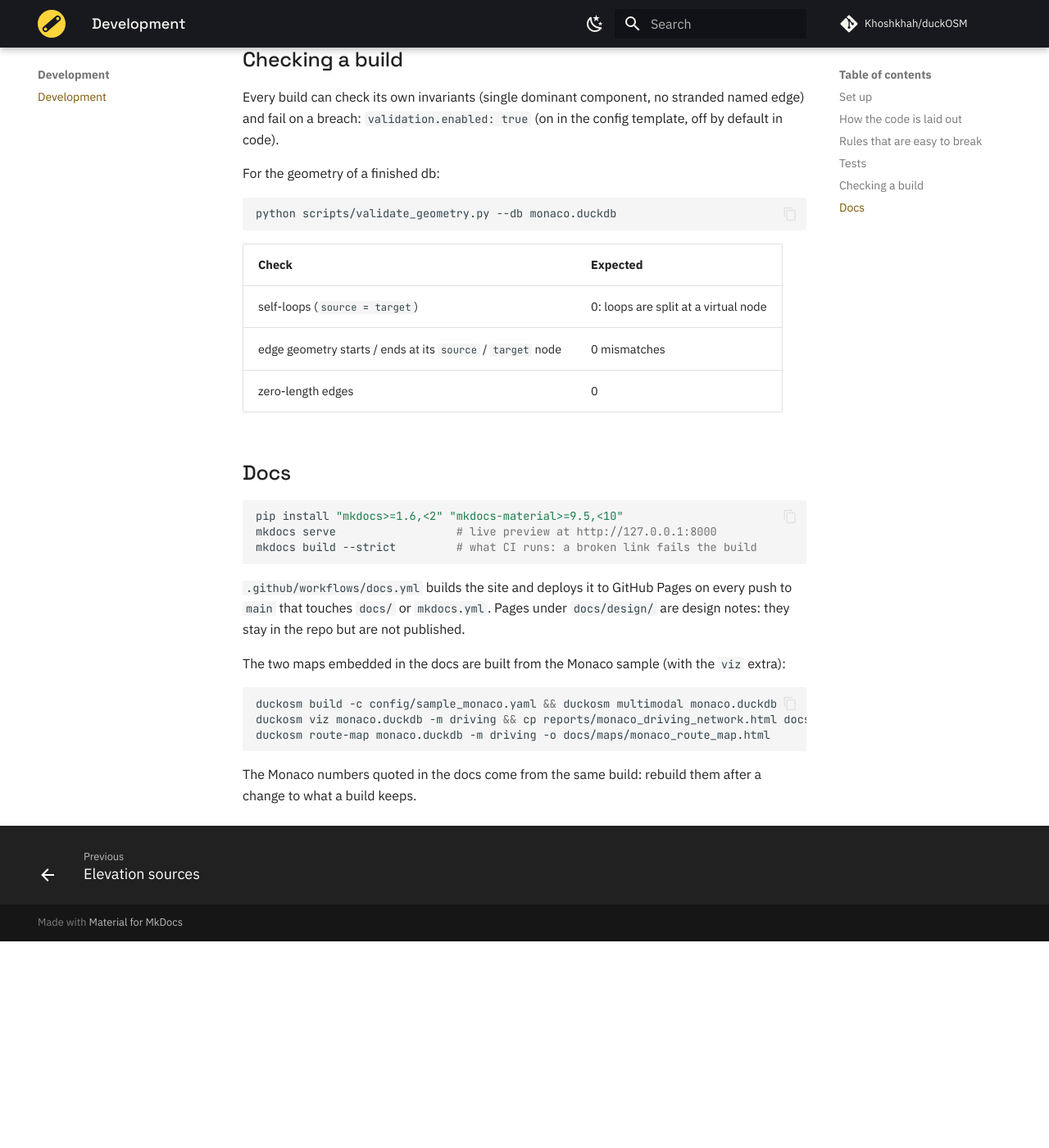
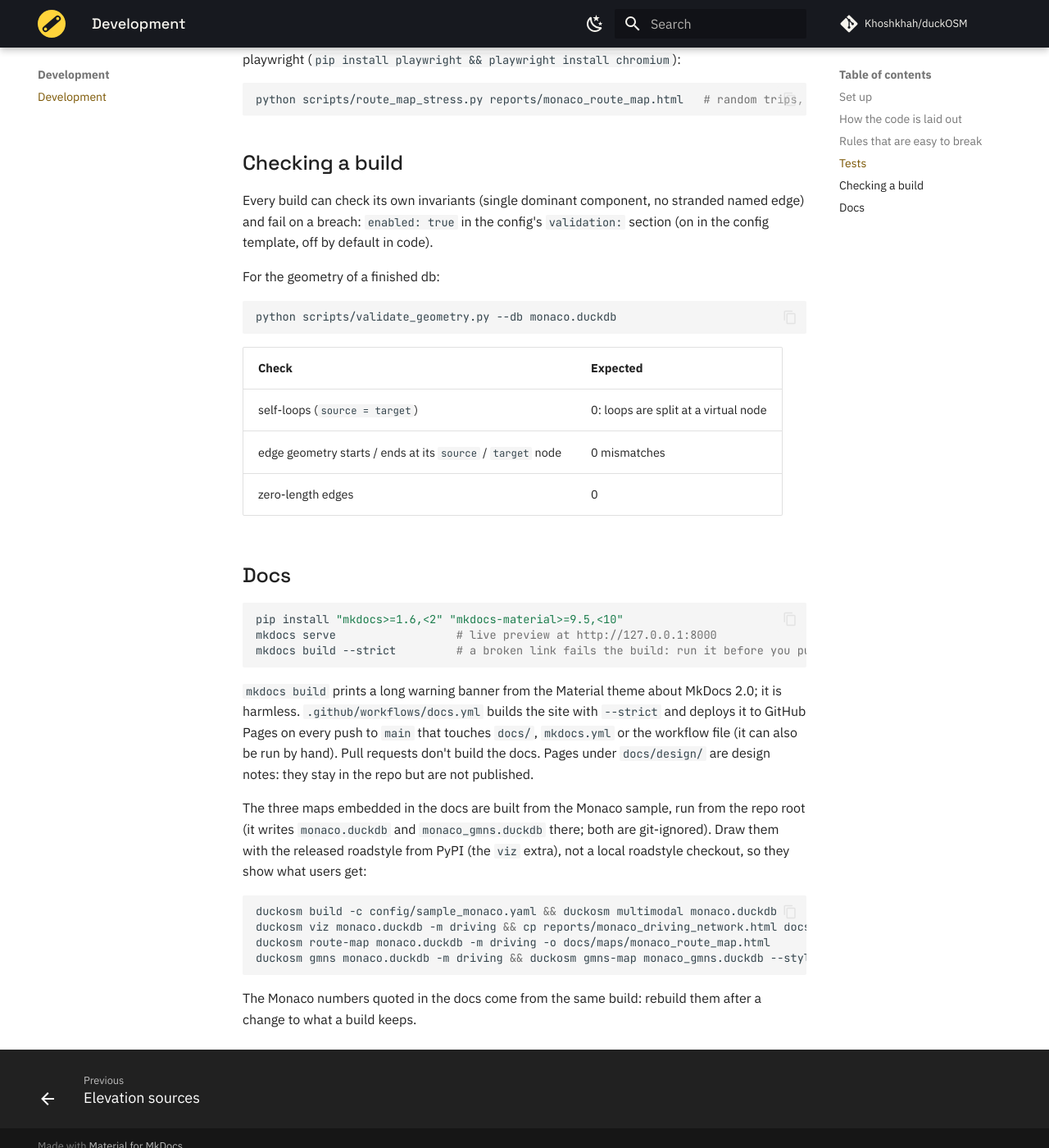
Before and after one commit to Khoshkhah/duckOSM, an MkDocs documentation site: the page built from docs/development.md, in a window 1280 px wide and 1400 px high, scrolled down 2258 px. Shown: the whole window at 82% size. Built offline with MkDocs 1.6.1 and Material for MkDocs 9.7.7, drawn with Linux system fonts in a browser that asks for light colours; comment, search, counter and statistics services are not loaded; before the commit the page ends 3406 px from its top, so only the background shows below that; some of the changed text lies outside the part shown.

Commit message:
docs: Development review. Full core dependency list (pandas, timezonefinder), every reason a test skips itself, CI doesn't build docs on pull requests or run black/ruff, the docs maps are three and are drawn with the released roadstyle
Co-Authored-By: Claude Opus 5.5 <noreply@anthropic.com>

````diff
--- a/docs/development.md
+++ b/docs/development.md
@@ -24,7 +24,8 @@ pip install -e ".[dev,routing]"
 - **`edge_id`**: `(hash(osm_id, source, target) >> 1)::BIGINT` ([Stable edge ids](concepts/edge-ids.md)).
   Other projects join on it. Don't change the formula, the order of its inputs, or the `duckdb<2` pin.
 - **Heavy dependencies are imported inside functions** (geopandas, networkx, rasterio, roadstyle,
-  sumolib), so the core install stays small: duckdb, shapely, h3, click, rich, pyyaml.
+  sumolib), so the core install stays small: duckdb, shapely, h3, click, rich, pyyaml, pandas,
+  timezonefinder (`[project.dependencies]` in `pyproject.toml`).
 - **Paths are relative to the current folder**: a pip install has no repo, so only files inside
   `src/duckosm/` ship.
 - **A change to a table** updates [Database schema](reference/database.md); a new command or
@@ -47,16 +48,19 @@ else. Some tests skip themselves when an optional tool or local data is missing:
 | `netconvert` | `pip install "duckosm[sumo]"` |
 | `ogr2ogr` | GDAL |
 | `osmium` | osmium-tool |
-| `rasterio` | `pip install "duckosm[elevation]"` |
-| `geopandas` | `pip install geopandas` |
-| the maintainer's local area data (`pbf/sodermalm*.osm.pbf`, `data/db/sodermalm*.duckdb`) | not needed: the Monaco sample (`tests/test_sample_config.py`) covers a full build |
+| `rasterio` (elevation tests) | `pip install "duckosm[elevation]"` |
+| `roadstyle` (`tests/test_route_map.py`) | `pip install "duckosm[viz]"` |
+| `geopandas` | `pip install geopandas` (the `viz` extra brings it) |
+| the maintainer's local data (`pbf/`, `data/db/`, `data/maps/`, `data/boundaries/`, a mapstyle checkout) | not needed: the Monaco sample (`tests/test_sample_config.py`) covers a full build |
 
 A skip is not a pass: run `-rs` to see what didn't run.
 
 CI (`.github/workflows/ci.yml`) installs GDAL and osmium, runs the tests on Python 3.10 and 3.12
 with `pip install -e ".[dev,routing,sumo]"`, and builds the package with `twine check --strict`, on
-every push to `main` and every pull request. The map tests need the `viz` extra, which CI doesn't
-install, so they are skipped there: run them locally with `pip install -e ".[dev,routing,viz]"`.
+every push to `main` and every pull request. The route-map tests (`tests/test_route_map.py`) need
+the `viz` extra, which CI doesn't install, so they are skipped there: run them locally with
+`pip install -e ".[dev,routing,viz]"`. The `dev` extra also installs `black` and `ruff`; CI doesn't
+run them.
 
 A route map has no unit test for what happens in the browser. Check one by hand with playwright
 (`pip install playwright && playwright install chromium`):
@@ -68,7 +72,8 @@ python scripts/route_map_stress.py reports/monaco_route_map.html   # random trip
 ## Checking a build
 
 Every build can check its own invariants (single dominant component, no stranded named edge) and
-fail on a breach: `validation.enabled: true` (on in the config template, off by default in code).
+fail on a breach: `enabled: true` in the config's `validation:` section (on in the config
+template, off by default in code).
 
 For the geometry of a finished db:
 
@@ -87,19 +92,25 @@ python scripts/validate_geometry.py --db monaco.duckdb
 ```bash
 pip install "mkdocs>=1.6,<2" "mkdocs-material>=9.5,<10"
 mkdocs serve                  # live preview at http://127.0.0.1:8000
-mkdocs build --strict         # what CI runs: a broken link fails the build
+mkdocs build --strict         # a broken link fails the build: run it before you push
 ```
 
-`.github/workflows/docs.yml` builds the site and deploys it to GitHub Pages on every push to `main`
-that touches `docs/` or `mkdocs.yml`. Pages under `docs/design/` are design notes: they stay in the
+`mkdocs build` prints a long warning banner from the Material theme about MkDocs 2.0; it is harmless.
+`.github/workflows/docs.yml` builds the site with `--strict` and deploys it to GitHub Pages on every
+push to `main` that touches `docs/`, `mkdocs.yml` or the workflow file (it can also be run by hand).
+Pull requests don't build the docs. Pages under `docs/design/` are design notes: they stay in the
 repo but are not published.
 
-The two maps embedded in the docs are built from the Monaco sample (with the `viz` extra):
+The three maps embedded in the docs are built from the Monaco sample, run from the repo root (it
+writes `monaco.duckdb` and `monaco_gmns.duckdb` there; both are git-ignored). Draw them with the
+released roadstyle from PyPI (the `viz` extra), not a local roadstyle checkout, so they show what
+users get:
 
 ```bash
 duckosm build -c config/sample_monaco.yaml && duckosm multimodal monaco.duckdb
 duckosm viz monaco.duckdb -m driving && cp reports/monaco_driving_network.html docs/maps/monaco_driving.html
 duckosm route-map monaco.duckdb -m driving -o docs/maps/monaco_route_map.html
+duckosm gmns monaco.duckdb -m driving && duckosm gmns-map monaco_gmns.duckdb --style lane -o docs/maps/monaco_gmns_lanes.html
 ```
 
 The Monaco numbers quoted in the docs come from the same build: rebuild them after a change to what
````
Also changed, not shown: CLAUDE.md (+1 -1 lines).
